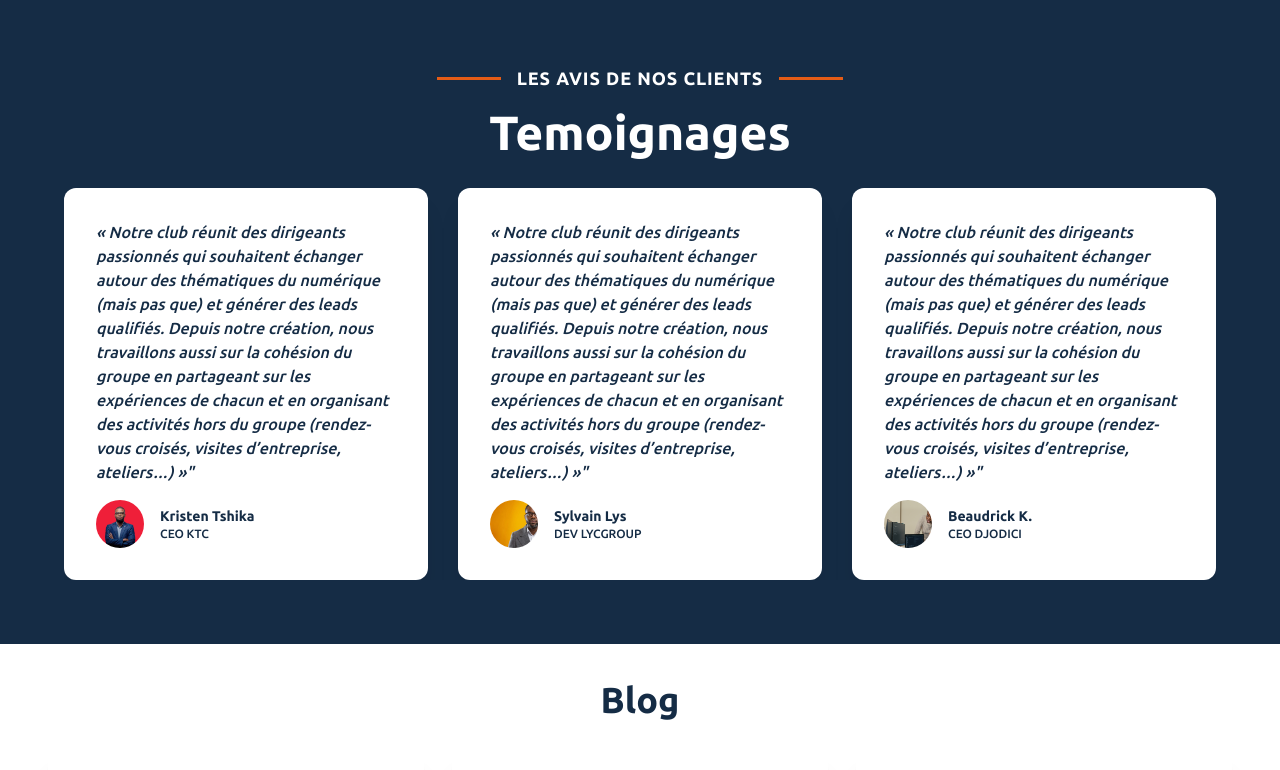
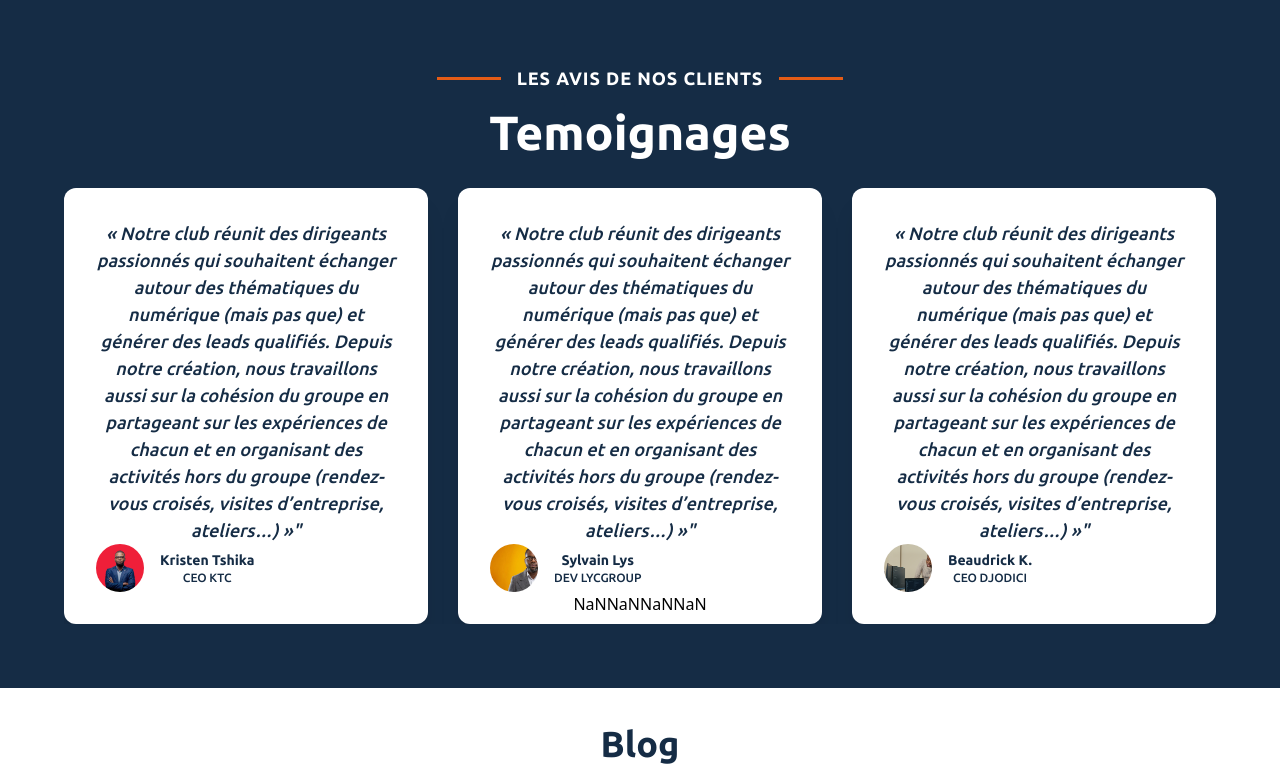
Before and after one commit to lys-0243/kluba-site, a Next.js app: page / in a window 1280 px wide. Shown: the top 770 px of the page. Built offline with nearby package versions, Linux system fonts and the light colour scheme; what tailwindcss-animated would draw is missing.

Commit message:
move to next132

```diff
--- a/src/app/components/minimals/Testimonies.tsx
+++ b/src/app/components/minimals/Testimonies.tsx
@@ -6,6 +6,8 @@ import Image from "next/image";
 
 import { Swiper, SwiperSlide } from "swiper/react";
 import "swiper/css";
+import "swiper/css/pagination";
+import { Pagination } from "swiper/modules";
 
 export default function Testimonies() {
   const settings = {
@@ -45,6 +47,13 @@ export default function Testimonies() {
       ></div>
     ),
   };
+
+  const pagination = {
+    clickable: true,
+    renderBullet: function ({ index, className }: any) {
+      return '<span class="' + className + '">' + (index + 1) + "</span>";
+    },
+  };
   return (
     <section className=" bg-bleu py-16 space-y-8 flex flex-col justify-center">
       <div className=" space-y-4">
@@ -59,8 +68,15 @@ export default function Testimonies() {
       </div>
 
       <div className="mx-auto 2xl:max-w-screen-xl xl:max-w-screen-xl px-16">
-        {/* <Slider {...settings} className=" flex gap-10">
-          <div className=" bg-white group hover:bg-orange flex flex-col w-full shadow-xl rounded-xl p-8 gap-4">
+        <Swiper
+          spaceBetween={30}
+          slidesPerView={3}
+          pagination={pagination}
+          modules={[Pagination]}
+          // onSlideChange={() => console.log("slide change")}
+          // onSwiper={(swiper) => console.log(swiper)}
+        >
+          <SwiperSlide className=" bg-white group hover:bg-orange flex flex-col w-full shadow-xl rounded-xl p-8 gap-4">
             <p className="group-hover:text-white text-bleu font-PMedium italic">
               « Notre club réunit des dirigeants passionnés qui souhaitent
               échanger autour des thématiques du numérique (mais pas que) et
@@ -81,9 +97,9 @@ export default function Testimonies() {
                 </p>
               </div>
             </div>
-          </div>
+          </SwiperSlide>
 
-          <div className=" bg-white group hover:bg-orange flex flex-col w-full shadow-xl rounded-xl p-8 gap-4">
+          <SwiperSlide className=" bg-white group hover:bg-orange flex flex-col w-full shadow-xl rounded-xl p-8 gap-4">
             <p className="group-hover:text-white text-bleu font-PMedium italic">
               « Notre club réunit des dirigeants passionnés qui souhaitent
               échanger autour des thématiques du numérique (mais pas que) et
@@ -104,9 +120,9 @@ export default function Testimonies() {
                 </p>
               </div>
             </div>
-          </div>
+          </SwiperSlide>
 
-          <div className=" bg-white group hover:bg-orange flex flex-col w-full shadow-xl rounded-xl p-8 gap-4">
+          <SwiperSlide className=" bg-white group hover:bg-orange flex flex-col w-full shadow-xl rounded-xl p-8 gap-4">
             <p className="group-hover:text-white text-bleu font-PMedium italic">
               « Notre club réunit des dirigeants passionnés qui souhaitent
               échanger autour des thématiques du numérique (mais pas que) et
@@ -126,9 +142,9 @@ export default function Testimonies() {
                 </p>
               </div>
             </div>
-          </div>
+          </SwiperSlide>
 
-          <div className=" bg-white group hover:bg-orange flex flex-col w-full shadow-xl rounded-xl p-8 gap-4">
+          <SwiperSlide className=" bg-white group hover:bg-orange flex flex-col w-full shadow-xl rounded-xl p-8 gap-4">
             <p className="group-hover:text-white text-bleu font-PMedium italic">
               « Notre club réunit des dirigeants passionnés qui souhaitent
               échanger autour des thématiques du numérique (mais pas que) et
@@ -149,9 +165,9 @@ export default function Testimonies() {
                 </p>
               </div>
             </div>
-          </div>
+          </SwiperSlide>
 
-          <div className=" bg-white group hover:bg-orange flex flex-col w-full shadow-xl rounded-xl p-8 gap-4">
+          <SwiperSlide className=" bg-white group hover:bg-orange flex flex-col w-full shadow-xl rounded-xl p-8 gap-4">
             <p className="group-hover:text-white text-bleu font-PMedium italic">
               « Notre club réunit des dirigeants passionnés qui souhaitent
               échanger autour des thématiques du numérique (mais pas que) et
@@ -172,9 +188,9 @@ export default function Testimonies() {
                 </p>
               </div>
             </div>
-          </div>
+          </SwiperSlide>
 
-          <div className=" bg-white group hover:bg-orange flex flex-col w-full shadow-xl rounded-xl p-8 gap-4">
+          <SwiperSlide className=" bg-white group hover:bg-orange flex flex-col w-full shadow-xl rounded-xl p-8 gap-4">
             <p className="group-hover:text-white text-bleu font-PMedium italic">
               « Notre club réunit des dirigeants passionnés qui souhaitent
               échanger autour des thématiques du numérique (mais pas que) et
@@ -194,164 +210,7 @@ export default function Testimonies() {
                 </p>
               </div>
             </div>
-          </div>
-        </Slider> */}
-
-        <Swiper
-          spaceBetween={30}
-          slidesPerView={3}
-          onSlideChange={() => console.log("slide change")}
-          onSwiper={(swiper) => console.log(swiper)}
-          autoplay={{ delay: 2500, disableOnInteraction: false }}
-        >
-          <SwiperSlide>
-            <div className=" bg-white group hover:bg-orange flex flex-col w-full shadow-xl rounded-xl p-8 gap-4">
-              <p className="group-hover:text-white text-bleu font-PMedium italic">
-                « Notre club réunit des dirigeants passionnés qui souhaitent
-                échanger autour des thématiques du numérique (mais pas que) et
-                générer des leads qualifiés. Depuis notre création, nous
-                travaillons aussi sur la cohésion du groupe en partageant sur
-                les expériences de chacun et en organisant des activités hors du
-                groupe (rendez-vous croisés, visites d’entreprise, ateliers…) »"
-              </p>
-              <div className="flex items-center gap-4">
-                <div className=" w-12 h-12 bg-[url('/img/kt.jpg')] rounded-full bg-cover"></div>
-
-                <div>
-                  <h4 className="group-hover:text-white font-PBold text-sm text-bleu">
-                    Kristen Tshika
-                  </h4>
-                  <p className=" group-hover:text-white uppercase text-xs font-PMedium text-bleu">
-                    CEO KTC
-                  </p>
-                </div>
-              </div>
-            </div>
           </SwiperSlide>
-
-          <SwiperSlide>
-            <div className=" bg-white group hover:bg-orange flex flex-col w-full shadow-xl rounded-xl p-8 gap-4">
-              <p className="group-hover:text-white text-bleu font-PMedium italic">
-                « Notre club réunit des dirigeants passionnés qui souhaitent
-                échanger autour des thématiques du numérique (mais pas que) et
-                générer des leads qualifiés. Depuis notre création, nous
-                travaillons aussi sur la cohésion du groupe en partageant sur
-                les expériences de chacun et en organisant des activités hors du
-                groupe (rendez-vous croisés, visites d’entreprise, ateliers…) »"
-              </p>
-              <div className="flex items-center gap-4">
-                <div className=" w-12 h-12 bg-[url('/img/kristen.jpg')] rounded-full bg-cover"></div>
-
-                <div>
-                  <h4 className="group-hover:text-white font-PBold text-sm text-bleu">
-                    Sylvain Lys
-                  </h4>
-                  <p className=" group-hover:text-white uppercase text-xs font-PMedium text-bleu">
-                    Dev LycGroup
-                  </p>
-                </div>
-              </div>
-            </div>
-          </SwiperSlide>
-
-          <SwiperSlide>
-            <div className=" bg-white group hover:bg-orange flex flex-col w-full shadow-xl rounded-xl p-8 gap-4">
-              <p className="group-hover:text-white text-bleu font-PMedium italic">
-                « Notre club réunit des dirigeants passionnés qui souhaitent
-                échanger autour des thématiques du numérique (mais pas que) et
-                générer des leads qualifiés. Depuis notre création, nous
-                travaillons aussi sur la cohésion du groupe en partageant sur
-                les expériences de chacun et en organisant des activités hors du
-                groupe (rendez-vous croisés, visites d’entreprise, ateliers…) »"
-              </p>
-              <div className="flex items-center gap-4">
-                <div className=" w-12 h-12 bg-[url('/img/blog.png')] rounded-full bg-cover"></div>
-                <div>
-                  <h4 className="group-hover:text-white font-PBold text-sm text-bleu">
-                    Beaudrick K.
-                  </h4>
-                  <p className=" group-hover:text-white uppercase text-xs font-PMedium text-bleu">
-                    CEO Djodici
-                  </p>
-                </div>
-              </div>
-            </div>
-          </SwiperSlide>
-
-          <SwiperSlide>
-            <div className=" bg-white group hover:bg-orange flex flex-col w-full shadow-xl rounded-xl p-8 gap-4">
-              <p className="group-hover:text-white text-bleu font-PMedium italic">
-                « Notre club réunit des dirigeants passionnés qui souhaitent
-                échanger autour des thématiques du numérique (mais pas que) et
-                générer des leads qualifiés. Depuis notre création, nous
-                travaillons aussi sur la cohésion du groupe en partageant sur
-                les expériences de chacun et en organisant des activités hors du
-                groupe (rendez-vous croisés, visites d’entreprise, ateliers…) »"
-              </p>
-              <div className="flex items-center gap-4">
-                <div className=" w-12 h-12 bg-[url('/img/kt.jpg')] rounded-full bg-cover"></div>
-
-                <div>
-                  <h4 className="group-hover:text-white font-PBold text-sm text-bleu">
-                    Kristen Tshika
-                  </h4>
-                  <p className=" group-hover:text-white uppercase text-xs font-PMedium text-bleu">
-                    CEO KTC
-                  </p>
-                </div>
-              </div>
-            </div>
-          </SwiperSlide>
-
-          <SwiperSlide>
-            <div className=" bg-white group hover:bg-orange flex flex-col w-full shadow-xl rounded-xl p-8 gap-4">
-              <p className="group-hover:text-white text-bleu font-PMedium italic">
-                « Notre club réunit des dirigeants passionnés qui souhaitent
-                échanger autour des thématiques du numérique (mais pas que) et
-                générer des leads qualifiés. Depuis notre création, nous
-                travaillons aussi sur la cohésion du groupe en partageant sur
-                les expériences de chacun et en organisant des activités hors du
-                groupe (rendez-vous croisés, visites d’entreprise, ateliers…) »"
-              </p>
-              <div className="flex items-center gap-4">
-                <div className=" w-12 h-12 bg-[url('/img/kristen.jpg')] rounded-full bg-cover"></div>
-
-                <div>
-                  <h4 className="group-hover:text-white font-PBold text-sm text-bleu">
-                    Sylvain Lys
-                  </h4>
-                  <p className=" group-hover:text-white uppercase text-xs font-PMedium text-bleu">
-                    Dev LycGroup
-                  </p>
-                </div>
-              </div>
-            </div>
-          </SwiperSlide>
-
-          <SwiperSlide>
-            <div className=" bg-white group hover:bg-orange flex flex-col w-full shadow-xl rounded-xl p-8 gap-4">
-              <p className="group-hover:text-white text-bleu font-PMedium italic">
-                « Notre club réunit des dirigeants passionnés qui souhaitent
-                échanger autour des thématiques du numérique (mais pas que) et
-                générer des leads qualifiés. Depuis notre création, nous
-                travaillons aussi sur la cohésion du groupe en partageant sur
-                les expériences de chacun et en organisant des activités hors du
-                groupe (rendez-vous croisés, visites d’entreprise, ateliers…) »"
-              </p>
-              <div className="flex items-center gap-4">
-                <div className=" w-12 h-12 bg-[url('/img/blog.png')] rounded-full bg-cover"></div>
-                <div>
-                  <h4 className="group-hover:text-white font-PBold text-sm text-bleu">
-                    Beaudrick K.
-                  </h4>
-                  <p className=" group-hover:text-white uppercase text-xs font-PMedium text-bleu">
-                    CEO Djodici
-                  </p>
-                </div>
-              </div>
-            </div>
-          </SwiperSlide>
-
         </Swiper>
       </div>
     </section>
--- a/src/app/globals.css
+++ b/src/app/globals.css
@@ -51,3 +51,43 @@
   background-color: #e45c16;
   transform: translateX(-50%);
 }
+
+.swiper {
+  width: 100%;
+  height: 100%;
+}
+
+.swiper-slide {
+  text-align: center;
+  font-size: 18px;
+  background: #fff;
+
+  /* Center slide text vertically */
+  display: flex;
+  justify-content: center;
+  align-items: center;
+}
+
+.swiper-slide img {
+  display: block;
+  width: 100%;
+  height: 100%;
+  object-fit: cover;
+}
+
+.swiper-pagination-bullet {
+  width: 20px;
+  height: 20px;
+  text-align: center;
+  line-height: 20px;
+  font-size: 12px;
+  color: #000;
+  opacity: 1;
+  background: rgba(0, 0, 0, 0.2);
+  margin-top: "60px";
+}
+
+.swiper-pagination-bullet-active {
+  color: #fff;
+  background: #e45c16;
+}
```
